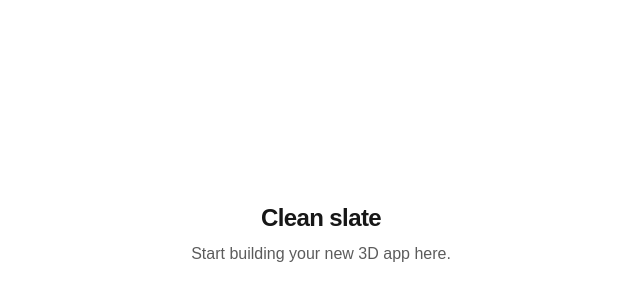
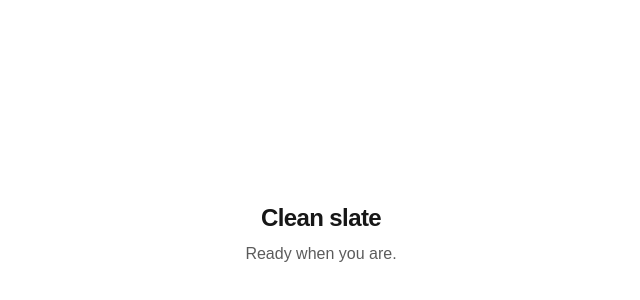
Before and after one commit to petribox/boxin3d, a Next.js app: page / in a window 1280 px wide. Shown: the part 166-466 px from the top of the page, without its empty margins (319-959 px from the left). Built offline with nearby package versions, Linux system fonts and the light colour scheme.

Commit message:
Remove CityScene and reset home to a clean slate

```diff
--- a/src/app/page.tsx
+++ b/src/app/page.tsx
@@ -3,7 +3,7 @@ export default function Home() {
     <main className="min-h-screen w-full grid place-items-center p-8">
       <div className="text-center">
         <h1 className="text-2xl font-semibold tracking-tight">Clean slate</h1>
-        <p className="mt-2 opacity-70">Start building your new 3D app here.</p>
+        <p className="mt-2 opacity-70">Ready when you are.</p>
       </div>
     </main>
   );
```
